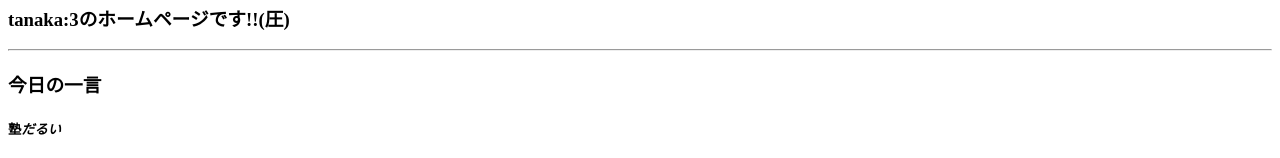
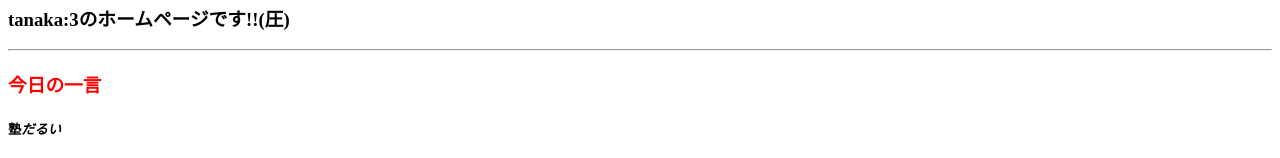
Before and after one commit to ham-maus/homepage, a plain HTML site: page index.html in a window 1280 px wide. Shown: the part 193-351 px from the top of the page. Drawn offline with Linux system fonts and the light colour scheme.

Commit message:
Update index.html

```diff
--- a/index.html
+++ b/index.html
@@ -2,7 +2,7 @@
 <head>
     <meta charset="UTF-8">
     <htmll lang="ja">
-    <link rel="stylesheet" href="ファイル名">
+    <link rel="stylesheet" href="style.css""
 </head>
 
 <html>
```
